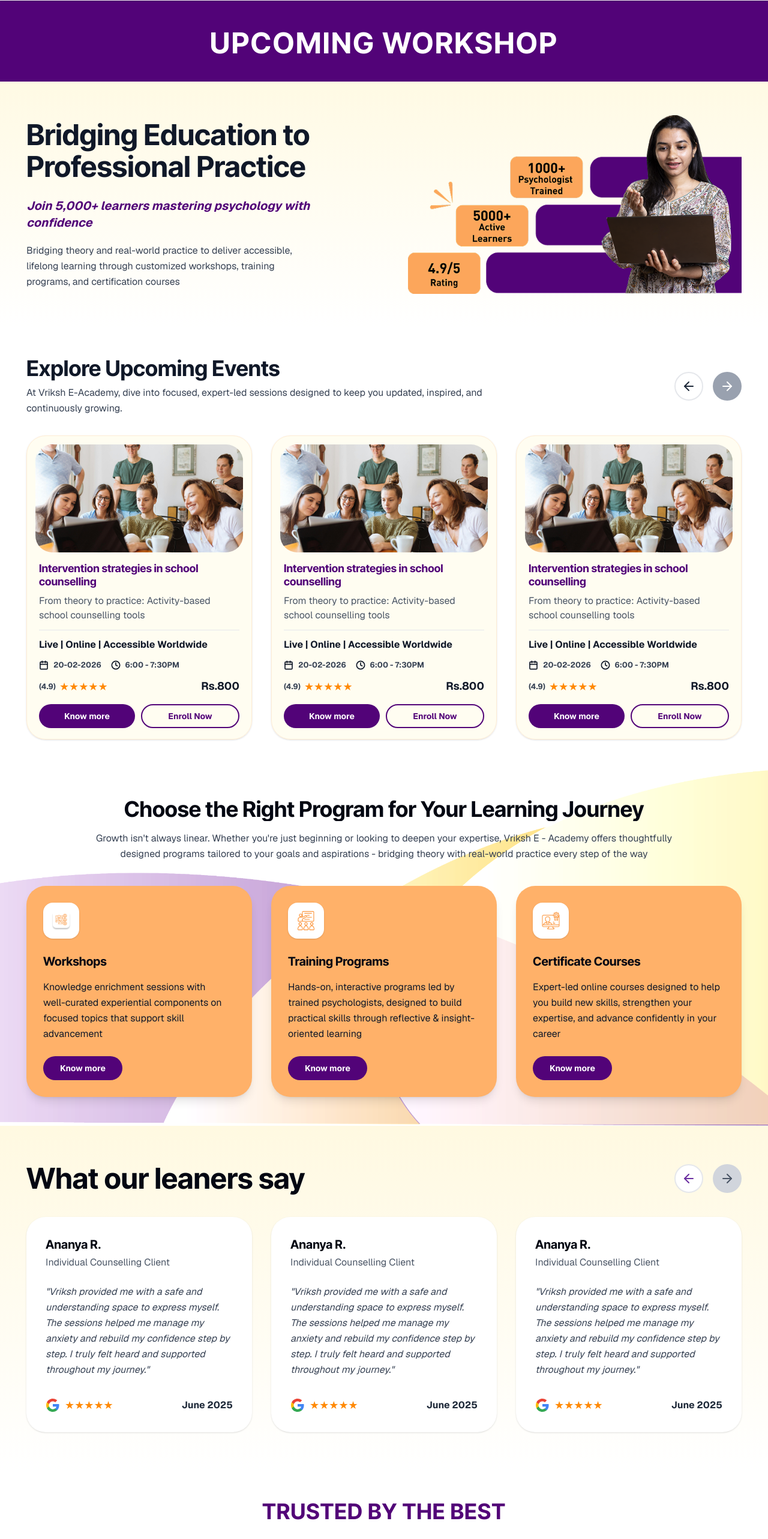
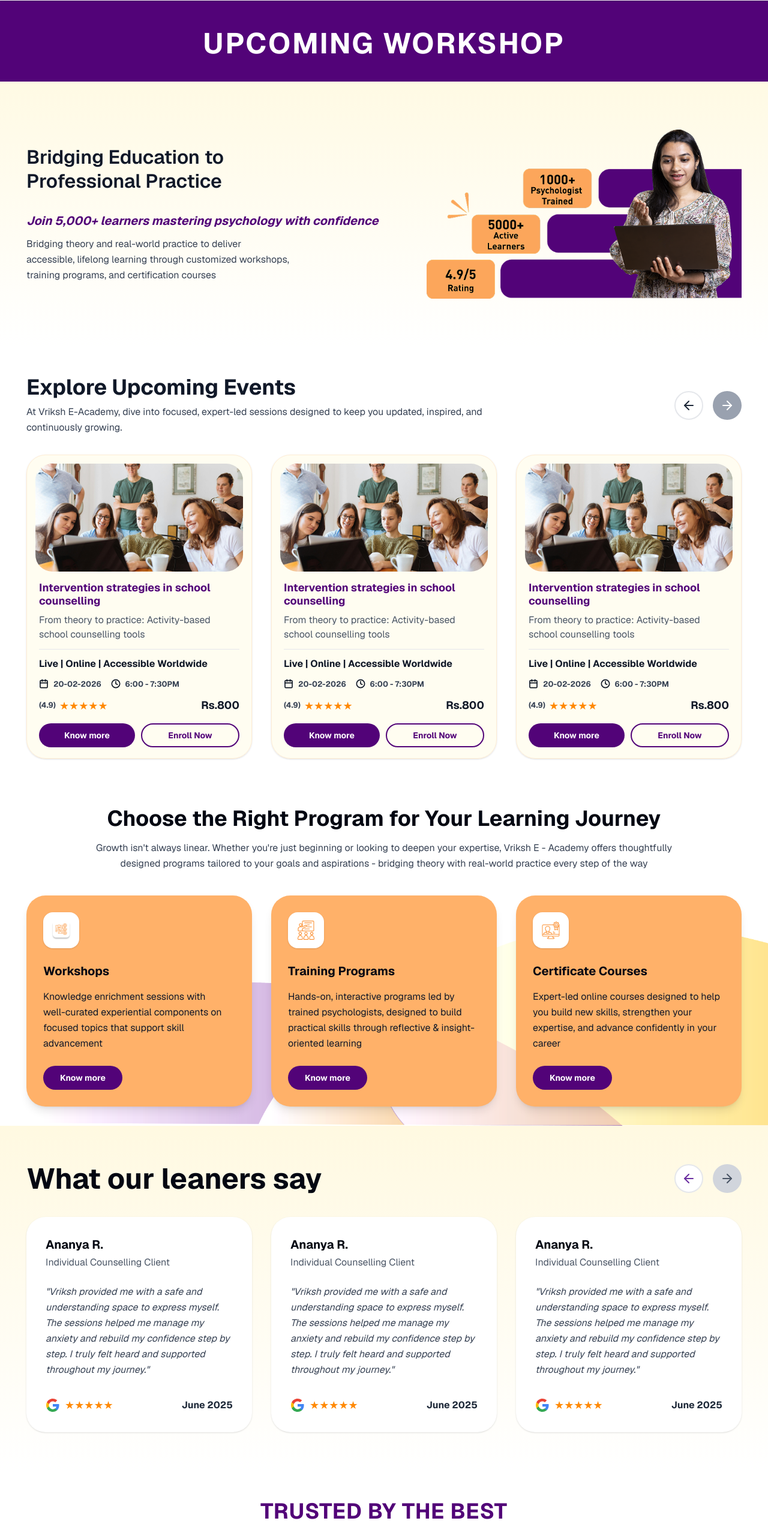
Before and after one commit to VidhunM/vriksh, a React (Vite) app: page /upcoming-events in a window 1280 px wide. Shown: the part 80-2646 px from the top of the page at 60% size. Built offline with nearby package versions, Linux system fonts and the light colour scheme.

Commit message:
Update UpcomingEvents.jsx

```diff
--- a/src/pages/UpcomingEvents.jsx
+++ b/src/pages/UpcomingEvents.jsx
@@ -6,33 +6,35 @@
         <div className="pt-0">
             {/* Header Banner - Adjusted for fixed glassy header */}
             <div className="bg-[#520378] pt-24 pb-6 sm:pt-32 sm:pb-10 text-center">
-                <h1 className="text-3xl sm:text-5xl font-bold text-white uppercase tracking-wider">
-                    Upcoming Workshop
+                <h1 className="text-3xl sm:text-5xl font-bold text-white uppercase tracking-wider font-geist">
+                    UPCOMING WORKSHOP
                 </h1>
             </div>
 
             {/* Main Content */}
             <div
-                className="py-8 sm:py-14"
+                className="py-10 sm:py-20"
                 style={{ background: 'linear-gradient(180deg, #FFFAE4 0%, #FFFFFF 100%)' }}
             >
                 <div className="max-w-[1240px] mx-auto px-6 flex flex-col lg:flex-row items-center gap-12 lg:gap-20">
 
                     {/* Left Column: Text Content */}
                     <div className="flex-1 text-left">
-                        <h2 className="text-3xl sm:text-5xl font-bold text-gray-900 leading-[1.1] mb-6 font-inter-tight">
+                        <h2 className="text-[28px] sm:text-[36px] lg:text-[32px] font-semibold text-gray-900 leading-[1.25] mb-8 font-geist tracking-normal">
                             Bridging Education to <br /> Professional Practice
                         </h2>
 
-                        <p className="text-lg sm:text-xl font-bold text-[#520378] mb-5 italic">
+                        <div className="space-y-3">
+                            <p className="text-lg sm:text-xl font-bold text-[#520378] italic whitespace-nowrap break-keep">
                                 Join 5,000+ learners mastering psychology with confidence
                             </p>
 
-                        <p className="text-base text-gray-700 leading-relaxed max-w-[480px]">
+                            <p className="text-base text-gray-700 leading-relaxed max-w-[440px]">
                                 Bridging theory and real-world practice to deliver accessible,
                                 lifelong learning through customized workshops, training
                                 programs, and certification courses
                             </p>
+                        </div>
                     </div>
 
                     {/* Right Column: New Composite Hero Image */}
@@ -43,7 +45,6 @@
                             className="w-full h-auto object-contain"
                         />
                     </div>
-
                 </div>
             </div>
 
@@ -53,7 +54,7 @@
                     {/* Header with Title and Nav Arrows */}
                     <div className="flex flex-col md:flex-row justify-between items-start md:items-center mb-8 gap-6">
                         <div className="max-w-[800px]">
-                            <h2 className="text-3xl sm:text-4xl font-bold mb-2 text-gray-900">
+                            <h2 className="text-3xl sm:text-4xl font-bold mb-2 text-gray-900 font-geist">
                                 Explore Upcoming Events
                             </h2>
                             <p className="text-base text-gray-700 leading-relaxed">
@@ -92,7 +93,7 @@
 
                                 {/* Card Content */}
                                 <div className="px-1.5">
-                                    <h3 className="text-lg font-bold text-[#520378] leading-tight mb-2">
+                                    <h3 className="text-lg font-bold text-[#520378] leading-tight mb-2 font-geist">
                                         Intervention strategies in school counselling
                                     </h3>
                                     <p className="text-base text-gray-600 mb-3 line-clamp-2">
@@ -153,9 +154,9 @@
             </div>
 
             {/* Choose the Right Program Section */}
-            <div className="bg-white py-6 sm:py-12 relative overflow-hidden">
+            <div className="bg-white py-4 sm:py-8 relative overflow-hidden">
                 {/* Background Image Asset */}
-                <div className="absolute bottom-0 left-0 w-full h-full pointer-events-none">
+                <div className="absolute bottom-0 left-0 w-full h-[60%] pointer-events-none">
                     <img
                         src="/images/journey background.png"
                         alt=""
@@ -165,7 +166,7 @@
 
                 <div className="max-w-[1240px] mx-auto px-6 relative z-10">
                     <div className="text-center max-w-[1100px] mx-auto mb-10">
-                        <h2 className="text-2xl sm:text-3xl lg:text-4xl font-bold mb-4 text-gray-950 whitespace-nowrap overflow-hidden text-ellipsis">
+                        <h2 className="text-2xl sm:text-3xl lg:text-4xl font-bold mb-4 text-gray-950 whitespace-nowrap overflow-hidden text-ellipsis font-geist">
                             Choose the Right Program for Your Learning Journey
                         </h2>
                         <p className="text-sm sm:text-base text-gray-700 leading-relaxed max-w-[1000px] mx-auto">
@@ -197,7 +198,7 @@
                                 <div className="bg-white p-3.5 rounded-2xl text-[#FFB169] mb-6 shadow-sm">
                                     {program.icon}
                                 </div>
-                                <h3 className="text-xl font-bold text-gray-950 mb-4">
+                                <h3 className="text-xl font-bold text-gray-950 mb-4 font-geist">
                                     {program.title}
                                 </h3>
                                 <p className="text-base text-gray-900 leading-relaxed mb-auto pb-6">
@@ -220,7 +221,7 @@
                 <div className="max-w-[1240px] mx-auto px-6">
                     {/* Header with Title and Nav Arrows */}
                     <div className="flex flex-col md:flex-row justify-between items-start md:items-center mb-10 gap-6">
-                        <h2 className="text-4xl sm:text-5xl font-bold text-gray-950">
+                        <h2 className="text-4xl sm:text-5xl font-bold text-gray-950 font-geist">
                             What our leaners say
                         </h2>
                         <div className="flex gap-4">
@@ -244,7 +245,7 @@
                         {[1, 2, 3].map((item) => (
                             <div key={item} className="bg-white rounded-[32px] p-8 flex flex-col shadow-sm hover:shadow-md transition-shadow">
                                 <div className="mb-6">
-                                    <h3 className="text-xl font-bold text-gray-950 mb-1">Ananya R.</h3>
+                                    <h3 className="text-xl font-bold text-gray-950 mb-1 font-geist">Ananya R.</h3>
                                     <p className="text-base text-gray-600">Individual Counselling Client</p>
                                 </div>
                                 <p className="text-base text-gray-700 leading-relaxed mb-8 italic">
@@ -275,7 +276,7 @@
             {/* Our Trusted Partners Section */}
             <div className="bg-white py-8 sm:py-12">
                 <div className="max-w-[1240px] mx-auto px-6 text-center">
-                    <h2 className="text-3xl sm:text-4xl font-bold text-[#520378] mb-8 uppercase tracking-wide">
+                    <h2 className="text-3xl sm:text-4xl font-bold text-[#520378] mb-8 uppercase tracking-wide font-geist">
                         Trusted by the Best
                     </h2>
 
@@ -302,7 +303,7 @@
                 <div className="max-w-[1100px] mx-auto px-6 flex flex-col lg:flex-row gap-10 lg:gap-16 items-center">
                     {/* Left: Questions List */}
                     <div className="flex-1 w-full scale-90 lg:scale-95 origin-left">
-                        <h2 className="text-3xl sm:text-[48px] font-black mb-8 text-gray-900 leading-[1.1] tracking-tight">
+                        <h2 className="text-3xl sm:text-[48px] font-black mb-8 text-gray-900 leading-[1.1] tracking-tight font-geist">
                             Frequently asked <br /> questions
                         </h2>
 
```
Lines whose indentation alone changed are shown as unchanged.
